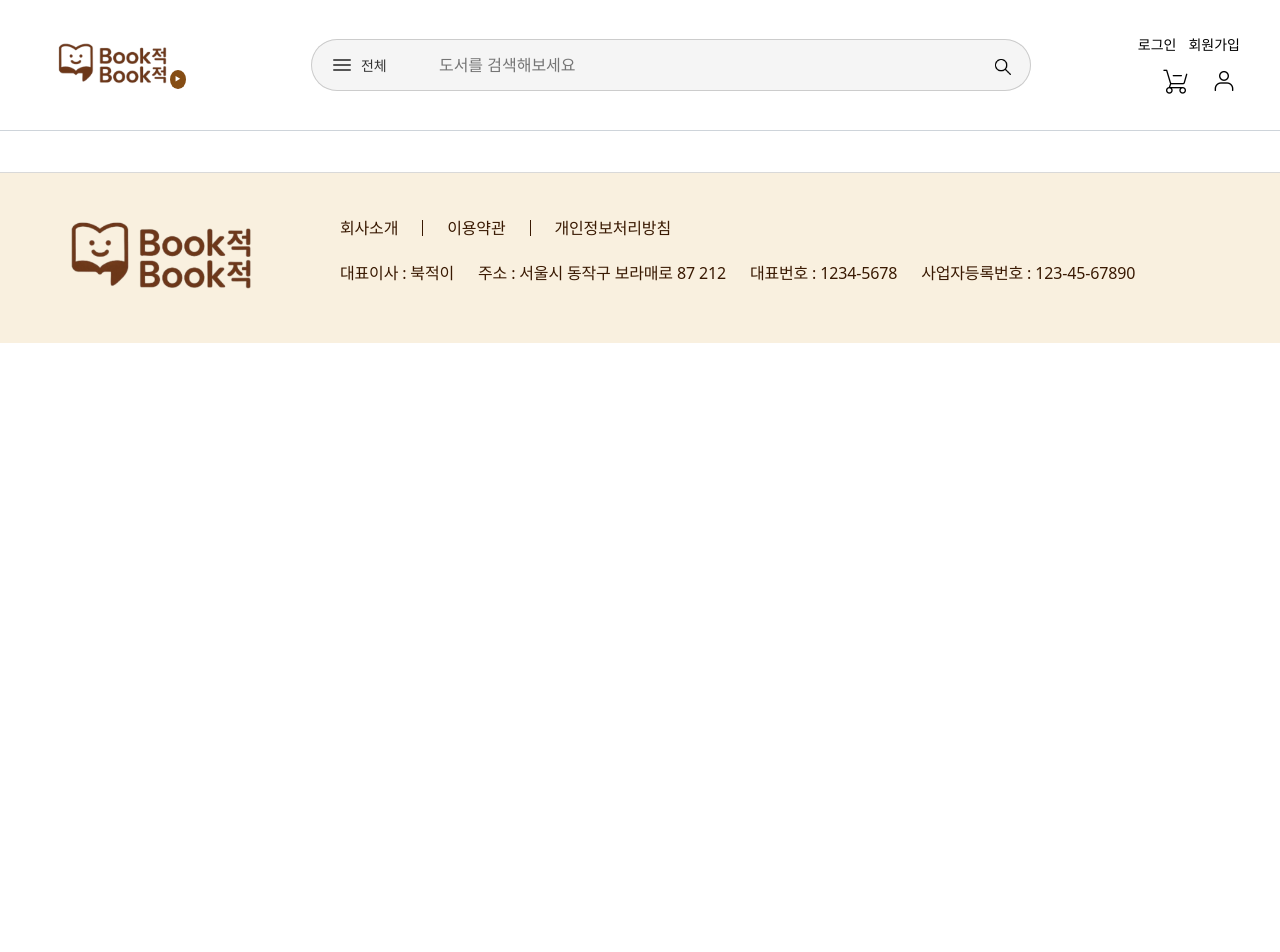
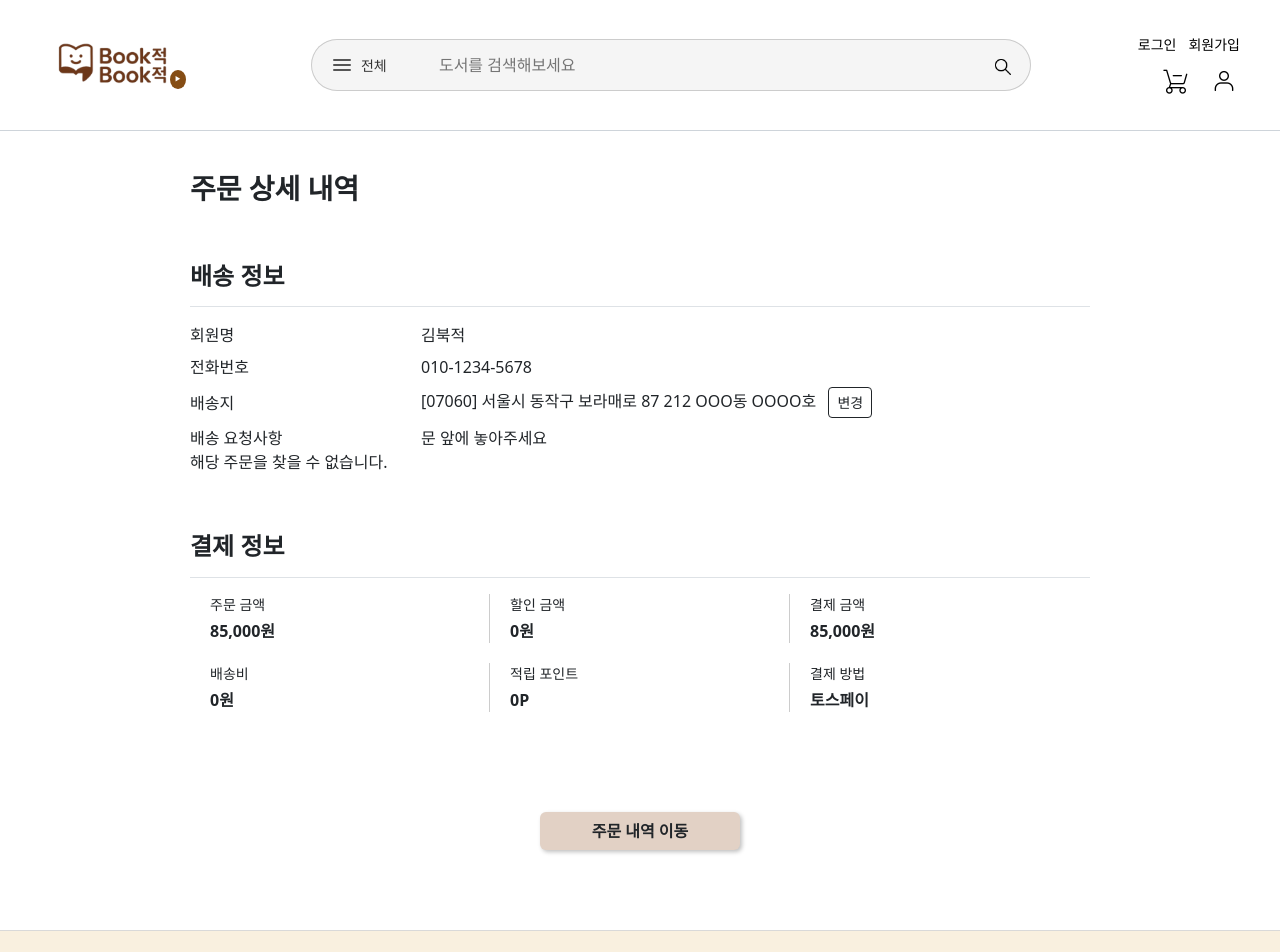
Before and after one commit to jamjam-book/jamjam-bookjeok-backend, a Vue app: page /members/orders/1/order-detail in a window 1280 px wide. Shown: the top 952 px of the page. Before the commit the page ends 800 px from the top, so only its background shows below. Built offline with nearby package versions, Linux system fonts and the light colour scheme.

Commit message:
feat: 주문 상세 내역 페이지 구현

```diff
--- /dev/null
+++ b/src/features/order/components/OrderDetailCard.vue
@@ -0,0 +1,88 @@
+<script setup>
+const props = defineProps({
+    order: {
+        type: Object,
+        required: true,
+    },
+});
+</script>
+
+<template>
+    <div class="mb-5">
+        <h4 class="fw-bold" id="order-info-title">주문 정보</h4>
+
+        <div v-for="item in order.items" :key="item.id" class="order-row">
+            <img :src="item.image" alt="도서 이미지" class="book-image"/>
+
+            <div class="info-row">
+                <div class="header-row">
+                    <div class="header">도서명</div>
+                    <div class="header">수량</div>
+                    <div class="header">금액</div>
+                </div>
+                <div class="content-row">
+                    <div class="title">{{ item.title }}</div>
+                    <div class="quantity">{{ item.quantity }}개</div>
+                    <div class="price">
+                        {{ (item.price * item.quantity).toLocaleString() }}원
+                    </div>
+                </div>
+            </div>
+        </div>
+    </div>
+</template>
+
+<style scoped>
+#order-info-title {
+    margin-top: 55px;
+    border-bottom: 2px solid black;
+    padding-bottom: 8px;
+}
+
+.order-row {
+    display: flex;
+    align-items: flex-start;
+    padding: 10px 0;
+    border-bottom: 1px solid #dee2e6;
+}
+
+.book-image {
+    width: 110px;
+    height: 136px;
+    object-fit: cover;
+    margin-right: 24px;
+}
+
+.info-row {
+    flex: 1;
+    display: flex;
+    flex-direction: column;
+    justify-content: center;
+}
+
+.header-row {
+    display: flex;
+    justify-content: center;
+    margin-top: 25px;
+    margin-bottom: 4px;
+}
+
+.content-row {
+    display: flex;
+    margin-top: 10px;
+}
+
+.header {
+    font-size: 14px;
+    color: #999;
+    width: 33.3%;
+}
+
+.title,
+.quantity,
+.price {
+    font-size: 16px;
+    font-weight: bold;
+    width: 33.3%;
+}
+</style>
--- a/src/features/order/router.js
+++ b/src/features/order/router.js
@@ -13,5 +13,10 @@ export const orderRoutes = [
         path: '/members/orders',
         name: 'memberOrders',
         component: () => import('@/features/order/views/MemberOrdersView.vue')
+    },
+    {
+        path: '/members/orders/:orderId/order-detail',
+        name: 'orderDetail',
+        component: () => import('@/features/order/views/OrderDetailView.vue')
     }
 ]
--- a/src/features/order/views/OrderCompletionVIew.vue
+++ b/src/features/order/views/OrderCompletionVIew.vue
@@ -28,7 +28,7 @@ const items = [
 
 const totalPrice = items.reduce((sum, item) => sum + item.price * item.quantity, 0)
 
-const goToOrders = () => router.push('/orders')
+const goToOrders = () => router.push('/members/orders')
 const goToMain = () => router.push('/')
 </script>
 
--- /dev/null
+++ b/src/features/order/views/OrderDetailView.vue
@@ -0,0 +1,82 @@
+<script setup>
+import MemberAddressInfo from "@/features/order/components/MemberAddressInfo.vue";
+import {onMounted, ref} from "vue";
+import {useRoute, useRouter} from "vue-router";
+import OrderDetailCard from "@/features/order/components/OrderDetailCard.vue";
+import PaymentInfo from "@/features/order/components/PaymentInfo.vue";
+
+const router = useRouter();
+const route = useRoute();
+const orders = ref([
+    {
+        id: 1,
+        date: "2025.04.18.",
+        orderId: "order-1746259565167",
+        items: [
+            {
+                id: 101,
+                image: "/src/assets/images/ddd.png",
+                title: "도메인 주도 개발 시작하기",
+                quantity: 1,
+                price: 25000,
+            },
+            {
+                id: 102,
+                image: "/src/assets/images/cleancode.png",
+                title: "Clean Code(클린 코드)",
+                quantity: 2,
+                price: 30000,
+            },
+        ],
+    },
+]);
+
+const totalPrice = orders.value.reduce(
+        (sum, order) => sum + order.items.reduce((sum, item) => sum + item.price * item.quantity, 0), 0);
+const filteredOrder = ref(null);
+
+onMounted(() => {
+    const orderId = route.params.orderId;
+    filteredOrder.value = orders.value.find((o) => o.orderId === orderId);
+});
+
+const goToOrders = () => router.push('/members/orders')
+</script>
+
+<template>
+    <div class="container">
+        <h3 class="fw-bold mb-4">주문 상세 내역</h3>
+        <MemberAddressInfo/>
+
+        <OrderDetailCard v-if="filteredOrder" :order="filteredOrder"/>
+        <div v-else>해당 주문을 찾을 수 없습니다.</div>
+
+        <PaymentInfo :totalPrice="totalPrice"/>
+
+        <div class="button-wrapper">
+            <button class="btn" id="order-button" @click="goToOrders">주문 내역 이동</button>
+        </div>
+
+    </div>
+</template>
+
+<style scoped>
+.container {
+    width: 900px;
+    margin-top: 42px;
+}
+
+.button-wrapper {
+    display: flex;
+    justify-content: center;
+    margin-top: 100px;
+    margin-bottom: 80px;
+}
+
+#order-button {
+    width: 200px;
+    font-weight: bold;
+    background-color: #E2D1C5;
+    box-shadow: 2px 2px 4px rgba(0, 0, 0, 0.25);
+}
+</style>
```
